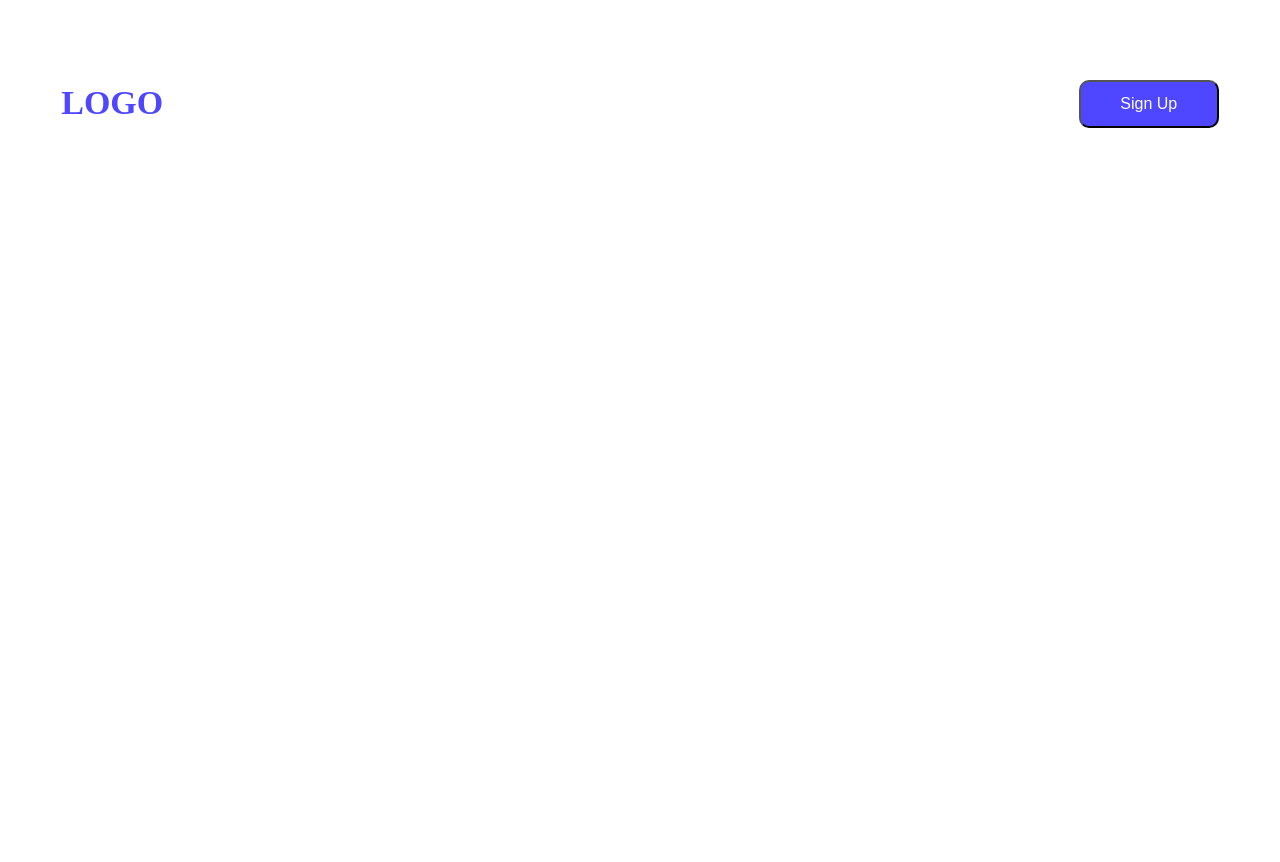
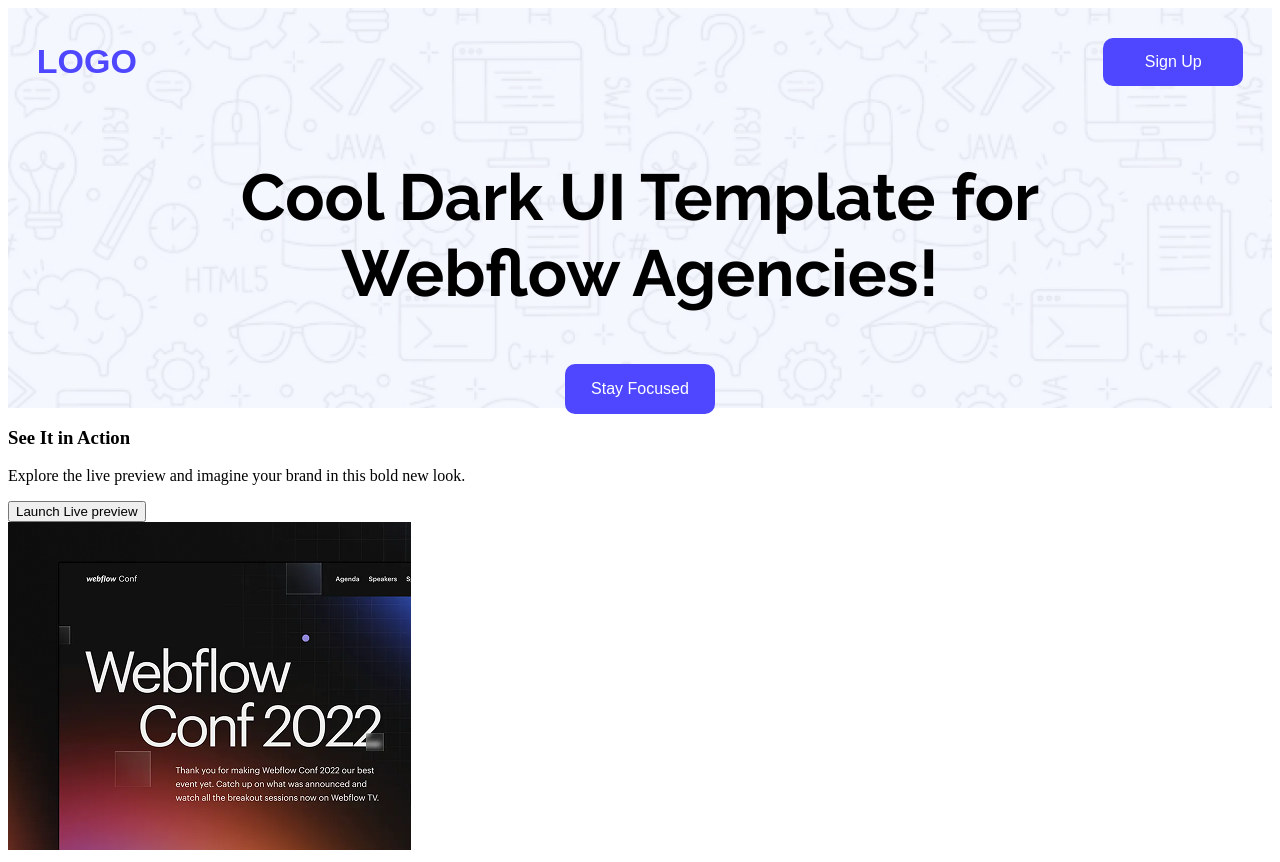
Before and after one commit to alihasna32/first-assignment-repo, a plain HTML site: page index.html in a window 1280 px wide. Before the commit the page ends 800 px from the top, so only its background shows below. Drawn offline with Linux system fonts and the light colour scheme.

Commit message:
header section complete

```diff
--- a/index.css
+++ b/index.css
@@ -1,13 +1,24 @@
+
+/* header nav */
+ header{
+    background-image:url('Assets/Hero-bg.png');
+    background-repeat: no-repeat;
+    background-size: cover;
+    margin: none;
+    height: 50vh;
+}
+
 header nav{
     display: flex;
     justify-content: space-around;
-    margin: 50px;
+    margin: 0px;
     gap: 909px;
 }
 
 .header-logo{
     color: #4E47FF ;
     font-size: 34px;
+    font-family: sans-serif;
 }
 
 .header-button{
@@ -19,6 +30,7 @@ header nav{
     height: 48px;
     width: 140px;
     margin-top: 30px;
+    border: none;
 }
 
 .header-button:hover{
@@ -27,3 +39,32 @@ header nav{
     border-radius: 10px;
     cursor: pointer;
 }
+
+
+/* header banner */
+.banner{
+    text-align: center;
+}
+
+.banner-title{
+    font-size: 65px;
+    font-family: Raleway;
+}
+
+.banner-button{
+    background-color: #4E47FF;
+    color: #ffffff;
+    font-size: 16px;
+    border-radius: 10px;
+    height: 50px;
+    width: 150px;
+    margin-top: 10px;
+    border: none;
+}
+
+.banner-button:hover{
+    background-color: rgb(255, 255, 0);
+    color: black;
+    border-radius: 10px;
+    cursor: pointer;
+}
--- a/index.html
+++ b/index.html
@@ -5,18 +5,35 @@
     <meta name="viewport" content="width=device-width, initial-scale=1.0">
     <title>Document</title>
     <link rel="stylesheet" href="index.css">
+
+    <link href="https://fonts.googleapis.com/css2?family=Raleway:wght@400;500;600;700&display=swap" rel="stylesheet">
+    <link href="https://fonts.googleapis.com/css2?family=Inter:wght@400;500;600;700&display=swap" rel="stylesheet">
 </head>
 <body>
+    <!-- header nav -->
     <header>
         <nav class="navigation">
             <h3 class="header-logo">LOGO</h3>
             <button class="header-button">Sign Up</button>
         </nav>
+        <!-- header banner -->
+        <div class="banner">
+            <h1 class="banner-title">Cool Dark UI Template for <br> Webflow Agencies!</h1>
 
+            <button class="banner-button">Stay Focused</button>
+        </div>
 
     </header>
     <main>
+        <section class="action">
+            <div>
+                <h3 class="action-title">See It in Action</h3>
+            <p class="action-subtitle">Explore the live preview and imagine your brand in this bold new look.</p>
+            <button class="action-button">Launch Live preview</button>
+            </div>
 
+            <div><img src="Assets/wc-mini.png" alt=""></div>
+        </section>
     </main>
     <footer>
 
```
Also changed, not shown: Assets/Hero-bg.png (added), Assets/avatar.png (added), Assets/icon-star.png (added), Assets/wc-big.png (added), Assets/wc-mini.png (added).
